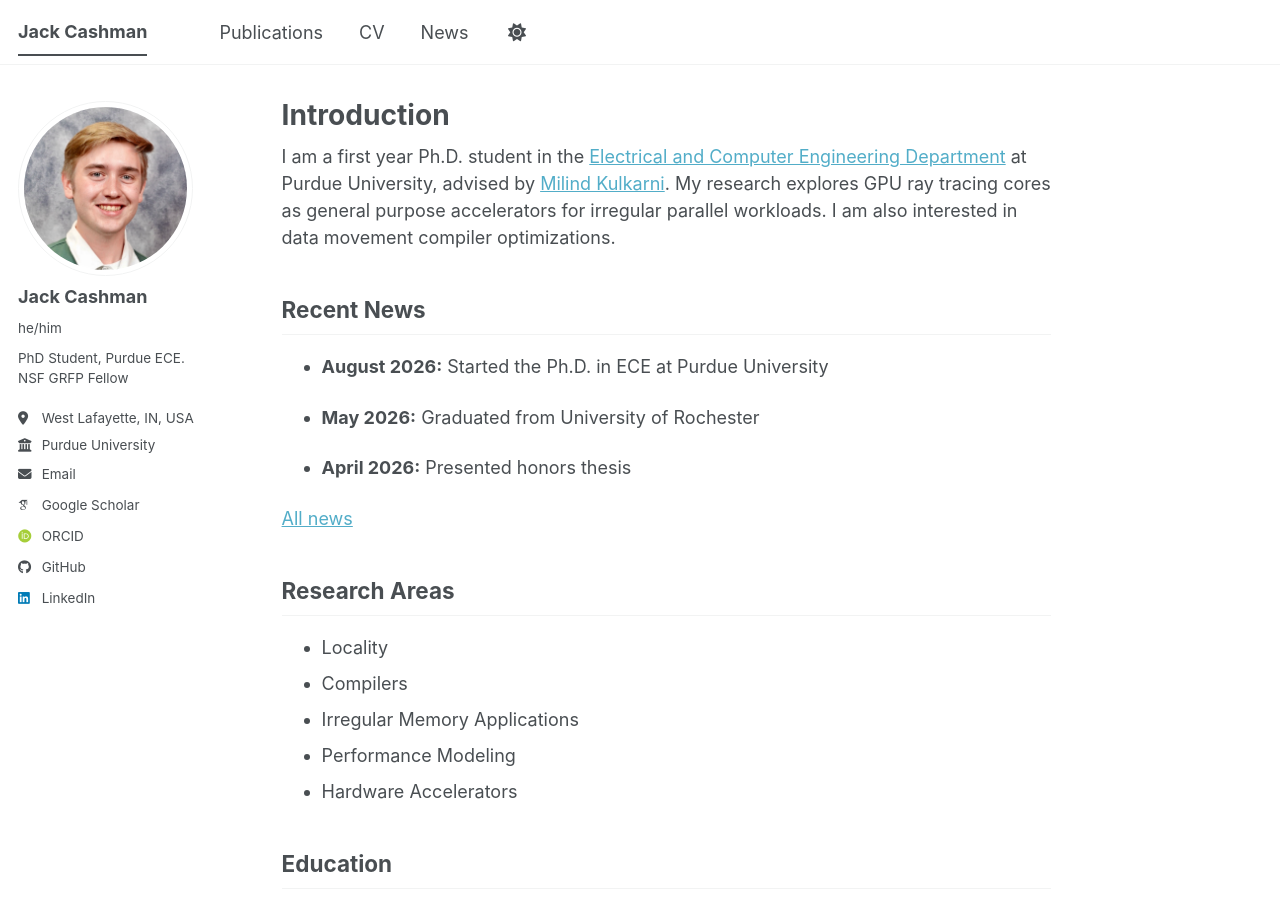
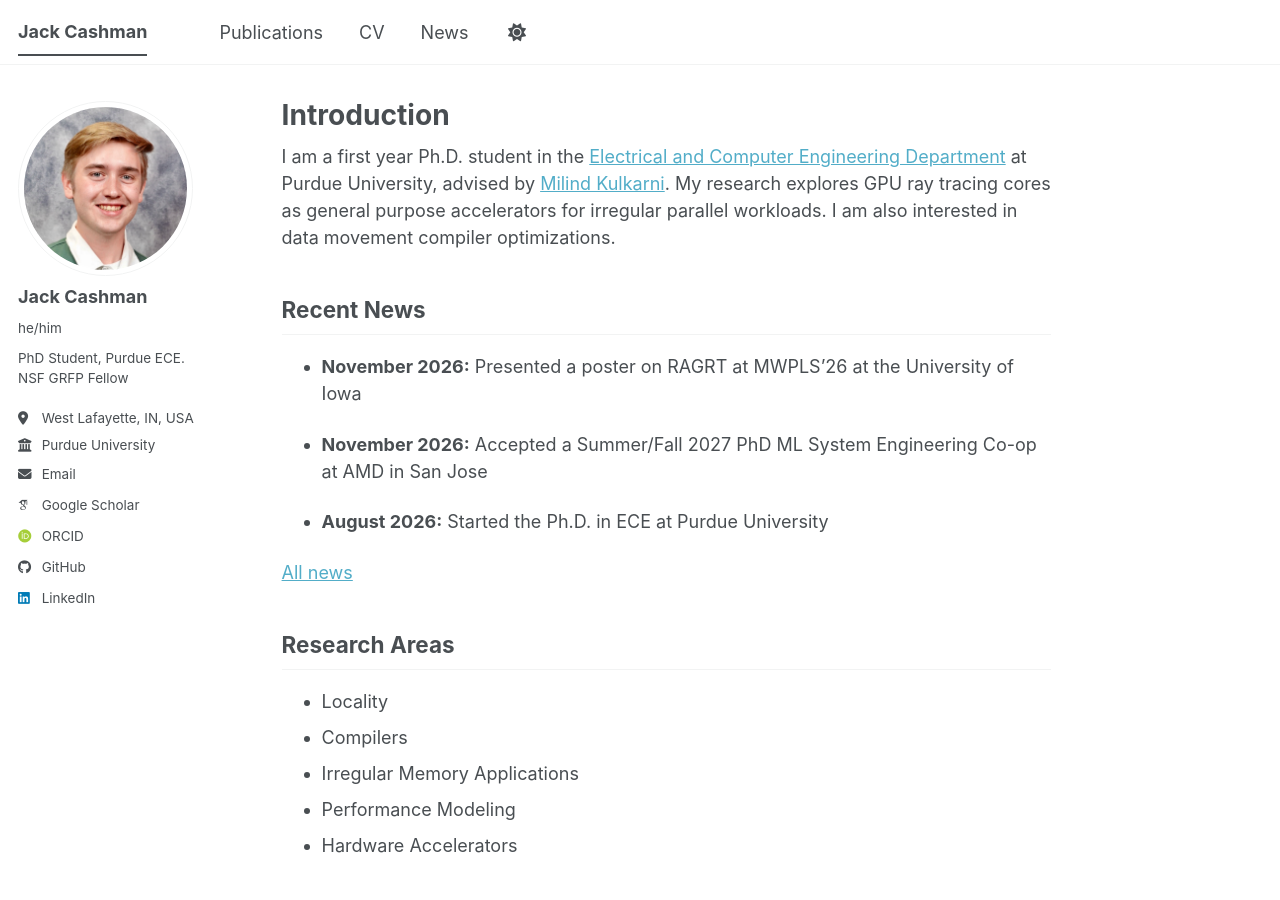
Before and after one commit to cashmanjack/cashmanjack.github.io, a Jekyll site: the page built from _pages/about.md, in a window 1280 px wide and 900 px high. Built offline with Jekyll 4.4.1, drawn with Linux system fonts in a browser that asks for light colours; some web fonts are replaced; a script bundle is joined from its source files by our own code; library files that are not in the unit come from our copies.

Commit message:
Add MWPLS'26 poster and AMD co-op to news

```diff
--- a/_data/news.yml
+++ b/_data/news.yml
@@ -1,4 +1,8 @@
 # Newest first. Shown in full on /news/ and the latest 3 on the homepage.
+- date: "November 2026"
+  text: "Presented a poster on RAGRT at MWPLS'26 at the University of Iowa"
+- date: "November 2026"
+  text: "Accepted a Summer/Fall 2027 PhD ML System Engineering Co-op at AMD in San Jose"
 - date: "August 2026"
   text: "Started the Ph.D. in ECE at Purdue University"
 - date: "May 2026"
```
